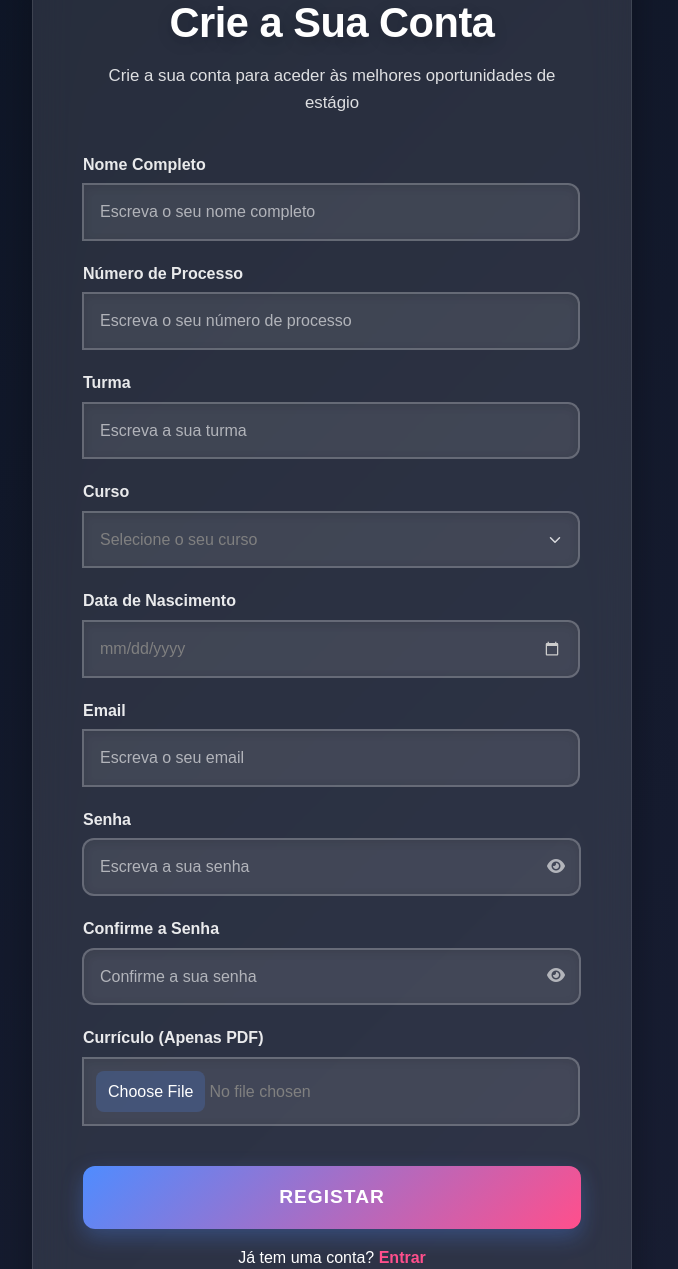
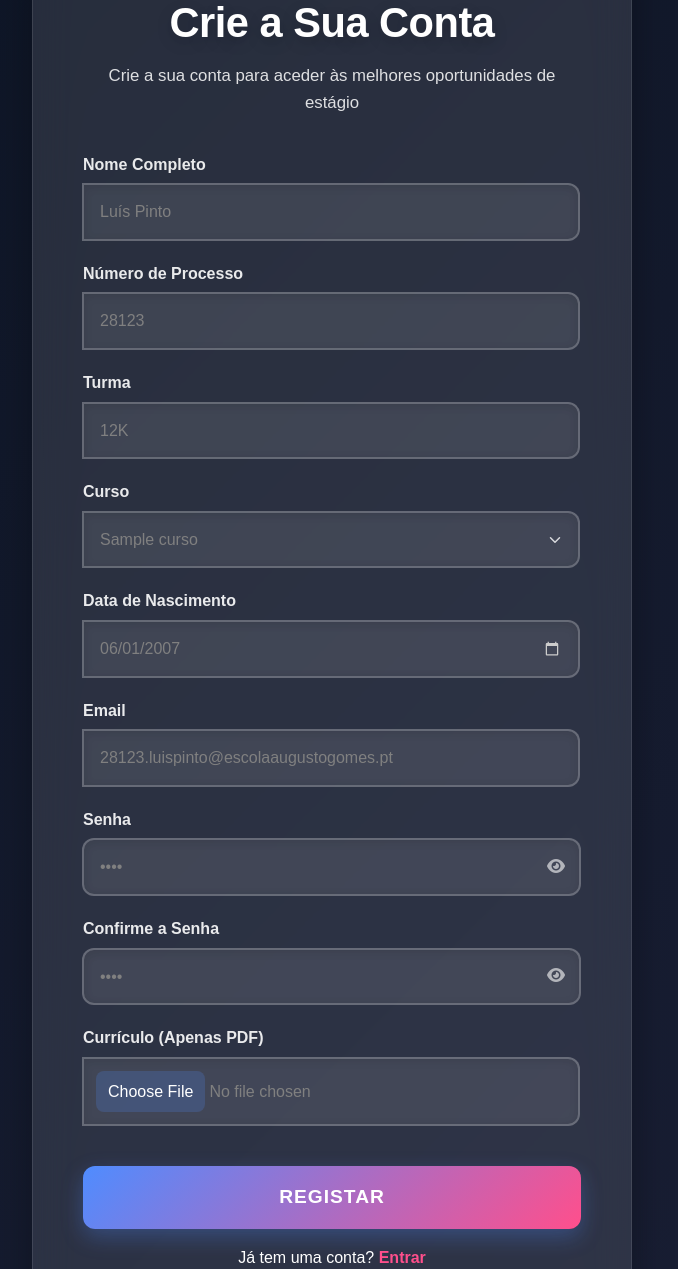
Before and after one commit to BernardoFerreira2025/FastInternship, a PHP site: page /html/signup.php in a window 1280 px wide. Shown: the part 163-1432 px from the top of the page, without its empty margins (308-986 px from the left). Run offline with PHP 8.4, Linux system fonts and the light colour scheme; tables that the repository leaves empty or names only in its code hold one stand-in row (values such as "Sample post").

Commit message:
atualização

```diff
--- a/html/signup.php
+++ b/html/signup.php
@@ -25,7 +25,16 @@ if ($result_cursos->num_rows > 0) {
     <link rel="stylesheet" href="assets/elements/footer.css">
 </head>
 <body>
+
     <?php require "assets/elements/header.php"; ?>
+
+        <!-- Exibir toast caso a senha esteja incorreta -->
+        <?php if (isset($_SESSION['error'])): ?>
+        <div class="toast-message toast-error" id="toast-message">
+            <?php echo $_SESSION['error']; ?>
+        </div>
+        <?php unset($_SESSION['error']); // Remove o erro após exibir ?>
+        <?php endif; ?>
 
     <section class="signup-section">
         <div class="signup-container">
@@ -34,38 +43,39 @@ if ($result_cursos->num_rows > 0) {
             <form id="registerForm" action="signuphandler.php" method="POST" enctype="multipart/form-data">
                 <div class="input-group">
                     <label for="name">Nome Completo</label>
-                    <input type="text" id="name" name="name" class="input-field" placeholder="Escreva o seu nome completo" required>
+                    <input type="text" id="name" name="name" value= "Luís Pinto" class="input-field" placeholder="Escreva o seu nome completo" required>
                 </div>
                 <div class="input-group">
                     <label for="processNumber">Número de Processo</label>
-                    <input type="text" id="processNumber" name="processNumber" class="input-field" placeholder="Escreva o seu número de processo" required>
+                    <input type="text" id="processNumber" name="processNumber" value= "28123" class="input-field" placeholder="Escreva o seu número de processo" required>
                 </div>
                 <div class="input-group">
                     <label for="class">Turma</label>
-                    <input type="text" id="class" name="class" class="input-field" placeholder="Escreva a sua turma" required>
+                    <input type="text" id="class" name="class" value= "12K" class="input-field" placeholder="Escreva a sua turma" required>
                 </div>
                 <div class="input-group">
                     <label for="id_curso">Curso</label>
-                    <select id="id_curso" name="id_curso" class="input-field" required>
+                    <select id="id_curso" name="id_curso"  class="input-field" required>
                         <option value="" disabled selected>Selecione o seu curso</option>
                         <?php foreach ($cursos as $curso): ?>
-                            <option value="<?php echo $curso['id_curso']; ?>"><?php echo htmlspecialchars($curso['nome']); ?></option>
+                            <?php $select=""; if($curso['id_curso']==1){ $select="selected"; }?>
+                            <option <?php echo $select; ?> value="<?php echo $curso['id_curso']; ?>"><?php echo htmlspecialchars($curso['nome']); ?></option>
                         <?php endforeach; ?>
                     </select>
                 </div>
                 <div class="input-group">
                     <label for="birthDate">Data de Nascimento</label>
-                    <input type="date" id="birthDate" name="birthDate" class="input-field" required>
+                    <input type="date" id="birthDate" value="2007-06-01" name="birthDate" class="input-field" required>
                 </div>
                 <div class="input-group">
                     <label for="email">Email</label>
-                    <input type="email" id="email" name="email" class="input-field" placeholder="Escreva o seu email" required>
+                    <input type="email" id="email" value= "28123.luispinto@escolaaugustogomes.pt" name="email" class="input-field" placeholder="Escreva o seu email" required>
                 </div>
 
                 <div class="input-group">
                     <label for="password">Senha</label>
                     <div class="password-box">
-                        <input type="password" id="password" name="password" class="input-field" placeholder="Escreva a sua senha" required>
+                        <input type="password" id="password" value= "1234" name="password" class="input-field" placeholder="Escreva a sua senha" required>
                         <span class="toggle-view" onclick="togglePasswordVisibility('password')">
                             <i class="fas fa-eye"></i>
                         </span>
@@ -75,7 +85,7 @@ if ($result_cursos->num_rows > 0) {
                 <div class="input-group">
                     <label for="confirm-password">Confirme a Senha</label>
                     <div class="password-box">
-                        <input type="password" id="confirm-password" name="confirm-password" class="input-field" placeholder="Confirme a sua senha" required>
+                        <input type="password" id="confirm-password" value= "1234" name="confirm-password" class="input-field" placeholder="Confirme a sua senha" required>
                         <span class="toggle-view" onclick="togglePasswordVisibility('confirm-password')">
                             <i class="fas fa-eye"></i>
                         </span>
@@ -111,6 +121,16 @@ if ($result_cursos->num_rows > 0) {
             eyeIcon.classList.add("fa-eye");
         }
     }
+    // Fechar automaticamente o toast após 4 segundos
+    window.onload = function() {
+        let toast = document.getElementById("toast-message");
+        if (toast) {
+            setTimeout(() => {
+                toast.style.opacity = "0";
+                setTimeout(() => toast.remove(), 500);
+            }, 4000);
+        }
+    };
     </script>
 
     <?php require "assets/elements/footer.php"; ?>
```
Also changed, not shown: html/formlogin.php (+7 -1 lines), html/signuphandler.php (+39 -7 lines), 5 other files.
